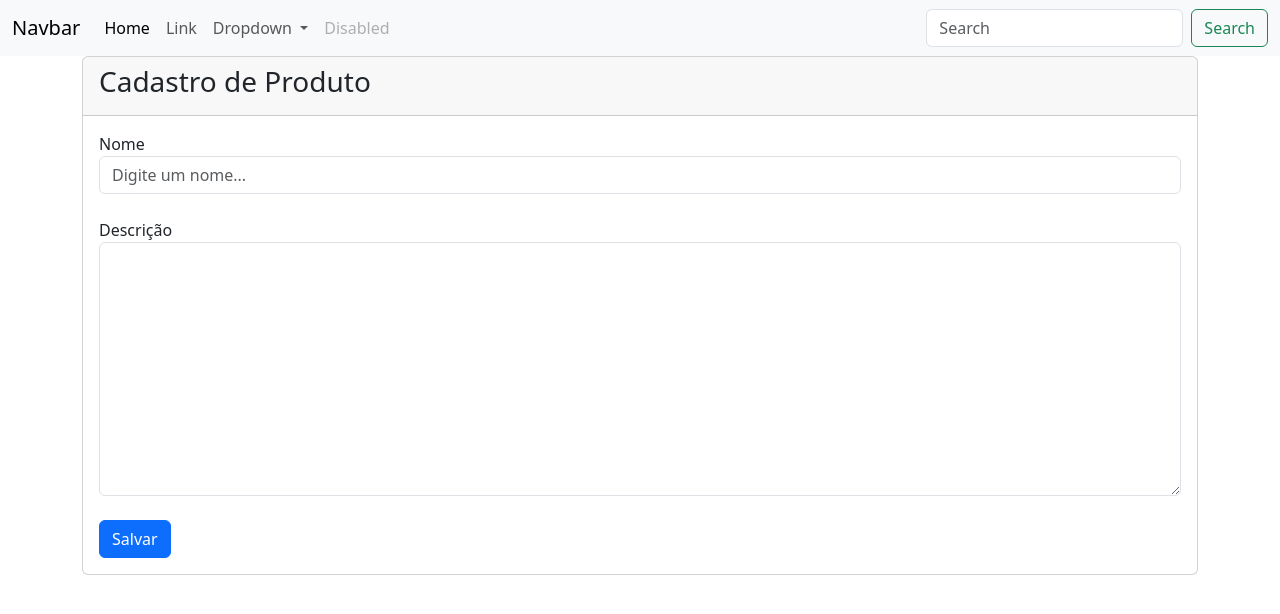
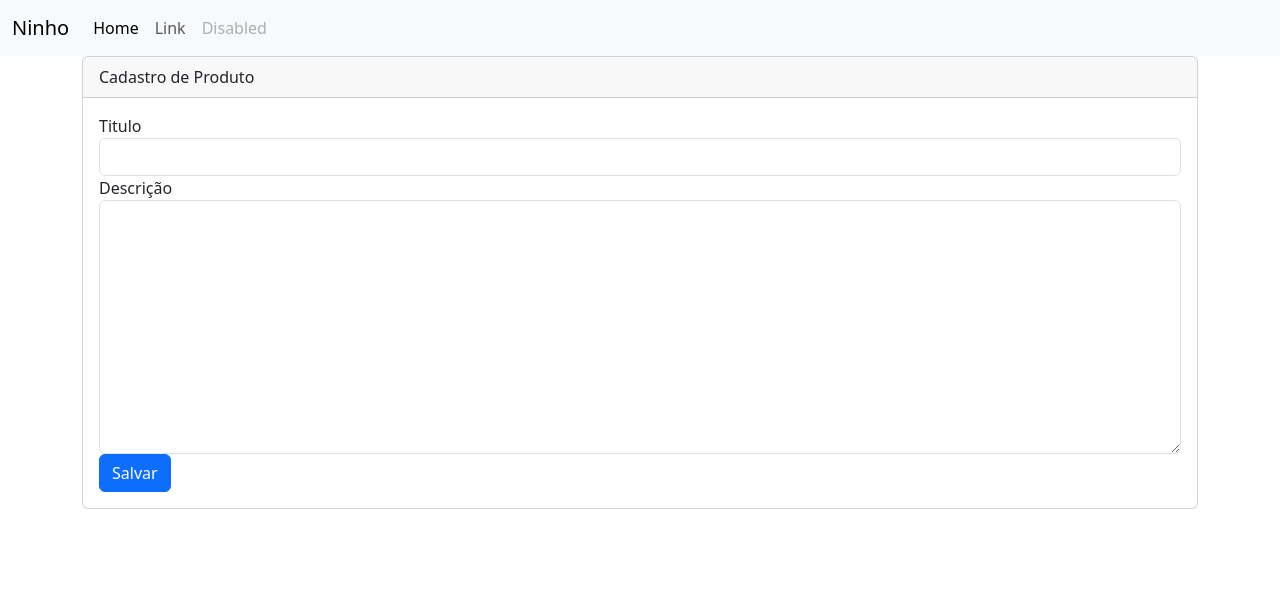
Before and after one commit to pedromarques20/Aula_segunda, a Node project: template views/produto.ejs in a window 1280 px wide. Shown: the top 614 px of the page. Run offline with Node 20 templates, Linux system fonts and the light colour scheme; the template is opened without the code that fills it, so the values that code supplies are empty.

Commit message:
Atualização

```diff
--- a/database/database.js
+++ b/database/database.js
@@ -3,4 +3,4 @@ const connection = new Sequelize("ninho", "root", "", {
     host: 'localhost',
     dialect: 'mysql'
 });
-module.exports = database
+module.exports = connection;
--- a/index.js
+++ b/index.js
@@ -1,61 +1,54 @@
 const express = require("express");
 const app = express();
-const bodyParser = require('body-parser');
+const bodyParser = require("body-parser");
 const connection = require("./database/database");
+
+const Produto = require("./database/Produto");
 
 connection
     .authenticate()
     .then(()=>{
-        console.log("Conexão feita com o banco de dados.")
+        console.log("conexao feita com o db");
     })
     .catch((msgErro)=>{
         console.log(msgErro);
     })
 
-
-app.use(bodyParser.urlencoded({extended: false}));
+app.use(bodyParser.urlencoded({extended : false}));
 app.use(bodyParser.json());
 
-// Express usar o EJS como view engine
+//EJS como view engine
 app.set('view engine', 'ejs');
 
+//definindo a pasta de arquivos estaticos
 app.use(express.static('public'));
 
-app.listen(8080, () => {
+app.listen(8080, ()=>{
     console.log("app rodando");
 });
 
-app.get("/", (req, res) => {
-    var exibirNome = true;
-    var nome = "Pedro marques";
-    var idade = 20;
-    var produtos = [
-        {nome: "Abacaxi", preco: 3},
-        {nome: "Mamão", preco: 2},
-        {nome: "Treloso Black", preco: 2.70}
-    ]
-    res.render("index", {
-        exibiNome: exibirNome,
-        nome: nome,
-        idade: idade,
-        produtos: produtos
+app.get("/", (req, res)=>{
+    res.render("index");
+});
+
+app.get("/produto", (req, res)=>{
+    res.render("produto");
+});
+
+app.post("/salvarProduto", (req, res)=>{
+    var titulo = req.body.titulo;
+    var descricao = req.body.descricao;
+    Produto.create({
+        titulo: titulo,
+        descricao: descricao
+    }).then(()=>{
+        res.redirect("/");
     });
 });
 
-app.get("/usuario", (req, res) => {
-    res.send("Oi usuário!");
+app.get("/produtoslist", (req, res)=>{
+    Produto.findall().then(produtos=>{
+        console.log(produtos);
+    });
+    res.render("index");
 });
-
-app.get("/produto", (req, res) => {
-    res.render("produto");
-});
-
-app.post("/salvarProduto", (req, res) => {
-    var nome = req.body.nome;
-    var descricao = req.body.descricao;
-    res.send("Form recebido: "+nome+"<br/> Descrição: "+descricao);
-});
-
-app.get("/produtolist", (req, res)=>{
-    Produto.findall();
-})
--- a/views/partials/navbar.ejs
+++ b/views/partials/navbar.ejs
@@ -1,7 +1,7 @@
 <body>
   <nav class="navbar navbar-expand-lg bg-body-tertiary">
       <div class="container-fluid">
-      <a class="navbar-brand" href="#">Navbar</a>
+        <a class="navbar-brand" href="#">Ninho</a>
         <button class="navbar-toggler" type="button" data-bs-toggle="collapse" data-bs-target="#navbarSupportedContent" aria-controls="navbarSupportedContent" aria-expanded="false" aria-label="Toggle navigation">
           <span class="navbar-toggler-icon"></span>
         </button>
@@ -13,25 +13,12 @@
             <li class="nav-item">
               <a class="nav-link" href="#">Link</a>
             </li>
-          <li class="nav-item dropdown">
-            <a class="nav-link dropdown-toggle" href="#" role="button" data-bs-toggle="dropdown" aria-expanded="false">
-              Dropdown
-            </a>
-            <ul class="dropdown-menu">
-              <li><a class="dropdown-item" href="#">Action</a></li>
-              <li><a class="dropdown-item" href="#">Another action</a></li>
-              <li><hr class="dropdown-divider"></li>
-              <li><a class="dropdown-item" href="#">Something else here</a></li>
-            </ul>
-          </li>
+
             <li class="nav-item">
               <a class="nav-link disabled" aria-disabled="true">Disabled</a>
             </li>
           </ul>
-        <form class="d-flex" role="search">
-          <input class="form-control me-2" type="search" placeholder="Search" aria-label="Search">
-          <button class="btn btn-outline-success" type="submit">Search</button>
-        </form>
+
         </div>
       </div>
     </nav>
--- a/views/produto.ejs
+++ b/views/produto.ejs
@@ -4,20 +4,21 @@
 <div class="container">
     <div class="card">
         <div class="card-header">
-            <h3>Cadastro de Produto</h3>
+            Cadastro de Produto
         </div>
         <div class="card-body">
             <form action="/salvarProduto" method="post">
-                <label>Nome</label>
-                <input type="text" name="nome" id="nomeProd" placeholder="Digite um nome..." class="form-control"><br/>
+                <label>Titulo</label>
+                <input type="text" name="titulo" id="tituloProd"
+                class="form-control">
                 <label>Descrição</label>
-                <textarea name="descricao" id="descProd" placeholder="Descreva seu produto..." cols="30" rows="10" class="form-control">
-                </textarea><br/>
+                <textarea name="descricao" id="descProd"
+                class="form-control" cols="30" rows="10"></textarea>
                 <button class="btn btn-primary">Salvar</button>
             </form>
         </div>
+
     </div>
-
 </div>
 
 <%- include('partials/footer') %>
```
Also changed, not shown: database/Produto.js (added, +15 -0 lines). Lines whose indentation alone changed are shown as unchanged.
